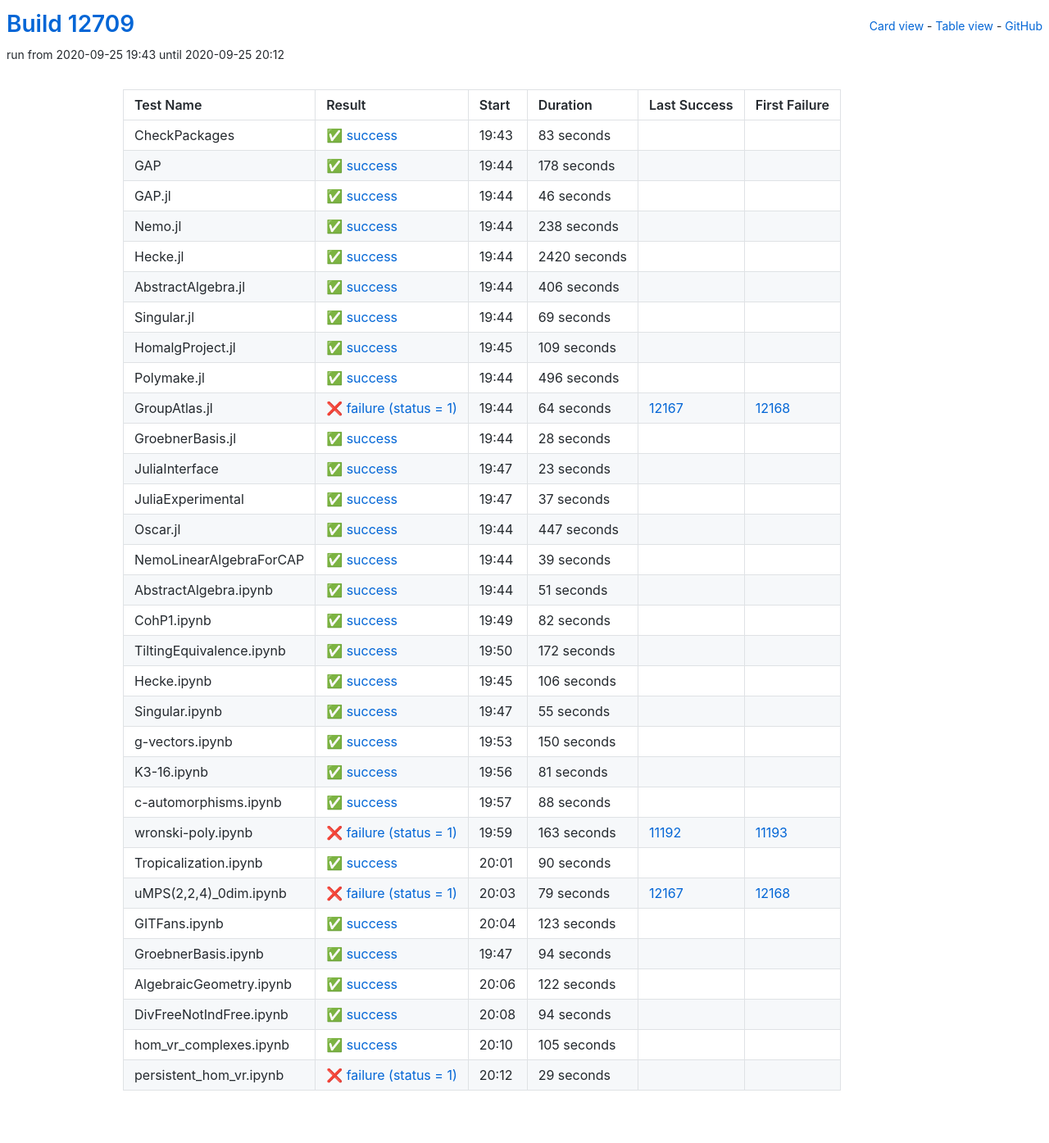
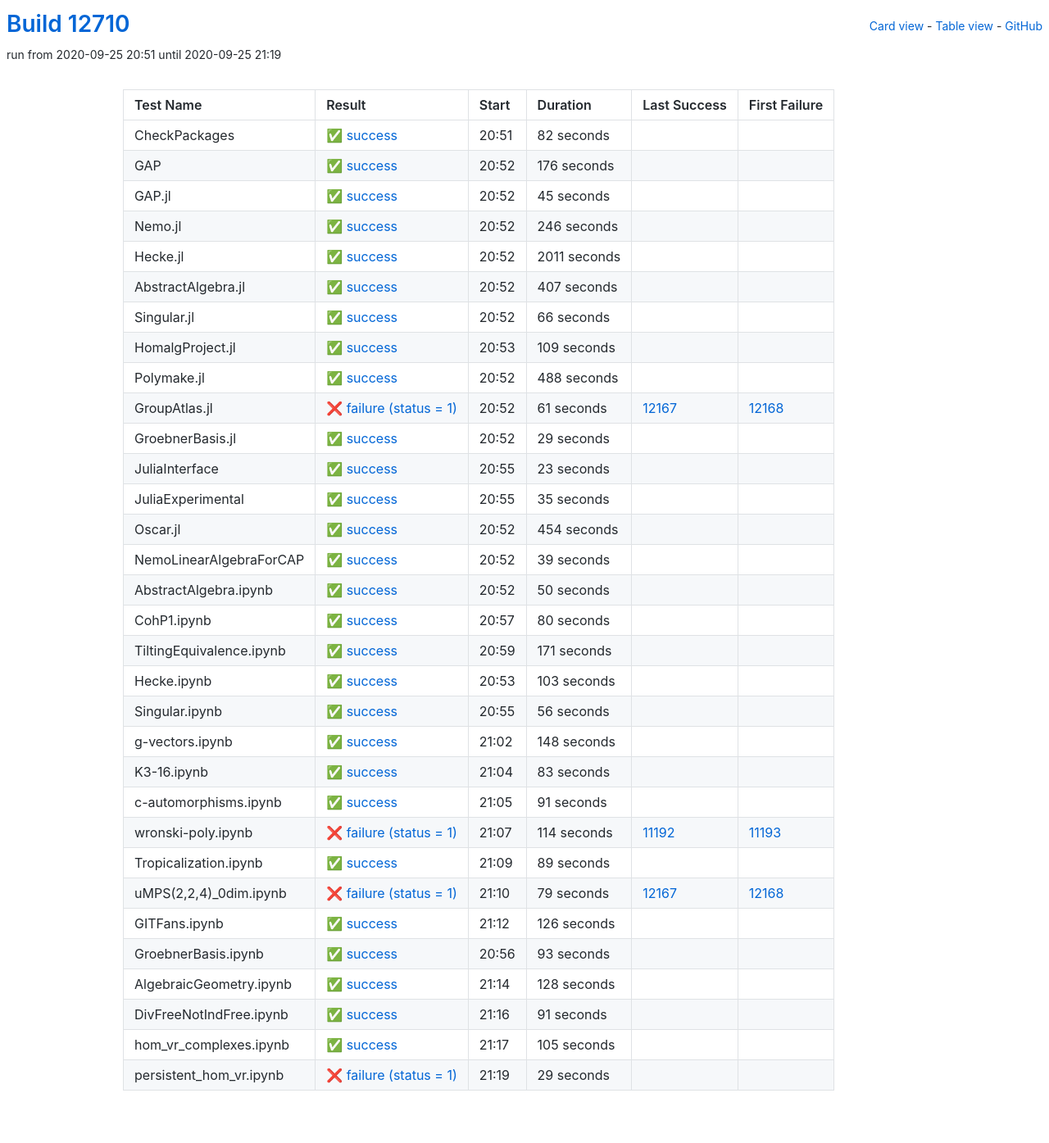
Before and after one commit to oscar-system/oscar-ci-status, a Jekyll site: the page built from table.html, in a window 1280 px wide. Shown: the whole page at 82% size. Built offline with Jekyll 4.4.1, drawn with Linux system fonts in a browser that asks for light colours.

Commit message:
Build #12710

```diff
--- a/_data/ci.yml
+++ b/_data/ci.yml
@@ -1,6 +1,6 @@
 ---
-build: 12709
-build_url: https://oscarci.mathematik.uni-kl.de/job/oscar/12709/
+build: 12710
+build_url: https://oscarci.mathematik.uni-kl.de/job/oscar/12710/
 job: oscar
 organization: oscar-system
 repo: oscar-ci-status
@@ -8,92 +8,92 @@
 tests:
 - name: CheckPackages
   id: checkpackages
-  log: https://oscarci.mathematik.uni-kl.de/job/oscar/12709/artifact/logs/build-12709/CheckPackages.log
-  start: 2020-09-25 19:43
+  log: https://oscarci.mathematik.uni-kl.de/job/oscar/12710/artifact/logs/build-12710/CheckPackages.log
+  start: 2020-09-25 20:51
   success: true
   exitcode: 0
   status: success
-  duration: 83
+  duration: 82
   last_success: false
   last_success_url:
   first_failure: false
   first_failure_url:
 - name: GAP
   id: gap
-  log: https://oscarci.mathematik.uni-kl.de/job/oscar/12709/artifact/logs/build-12709/GAP.log
-  start: 2020-09-25 19:44
+  log: https://oscarci.mathematik.uni-kl.de/job/oscar/12710/artifact/logs/build-12710/GAP.log
+  start: 2020-09-25 20:52
   success: true
   exitcode: 0
   status: success
-  duration: 178
+  duration: 176
   last_success: false
   last_success_url:
   first_failure: false
   first_failure_url:
 - name: GAP.jl
   id: gap-jl
-  log: https://oscarci.mathematik.uni-kl.de/job/oscar/12709/artifact/logs/build-12709/GAP.jl.log
-  start: 2020-09-25 19:44
+  log: https://oscarci.mathematik.uni-kl.de/job/oscar/12710/artifact/logs/build-12710/GAP.jl.log
+  start: 2020-09-25 20:52
   success: true
   exitcode: 0
   status: success
-  duration: 46
+  duration: 45
   last_success: false
   last_success_url:
   first_failure: false
   first_failure_url:
 - name: Nemo.jl
   id: nemo-jl
-  log: https://oscarci.mathematik.uni-kl.de/job/oscar/12709/artifact/logs/build-12709/Nemo.jl.log
-  start: 2020-09-25 19:44
+  log: https://oscarci.mathematik.uni-kl.de/job/oscar/12710/artifact/logs/build-12710/Nemo.jl.log
+  start: 2020-09-25 20:52
   success: true
   exitcode: 0
   status: success
-  duration: 238
+  duration: 246
   last_success: false
   last_success_url:
   first_failure: false
   first_failure_url:
 - name: Hecke.jl
   id: hecke-jl
-  log: https://oscarci.mathematik.uni-kl.de/job/oscar/12709/artifact/logs/build-12709/Hecke.jl.log
-  start: 2020-09-25 19:44
+  log: https://oscarci.mathematik.uni-kl.de/job/oscar/12710/artifact/logs/build-12710/Hecke.jl.log
+  start: 2020-09-25 20:52
   success: true
   exitcode: 0
   status: success
-  duration: 2420
+  duration: 2011
   last_success: false
   last_success_url:
   first_failure: false
   first_failure_url:
 - name: AbstractAlgebra.jl
   id: abstractalgebra-jl
-  log: https://oscarci.mathematik.uni-kl.de/job/oscar/12709/artifact/logs/build-12709/AbstractAlgebra.jl.log
-  start: 2020-09-25 19:44
+  log: https://oscarci.mathematik.uni-kl.de/job/oscar/12710/artifact/logs/build-12710/AbstractAlgebra.jl.log
+  start: 2020-09-25 20:52
   success: true
   exitcode: 0
   status: success
-  duration: 406
+  duration: 407
   last_success: false
   last_success_url:
   first_failure: false
   first_failure_url:
 - name: Singular.jl
   id: singular-jl
-  log: https://oscarci.mathematik.uni-kl.de/job/oscar/12709/artifact/logs/build-12709/Singular.jl.log
-  start: 2020-09-25 19:44
+  log: https://oscarci.mathematik.uni-kl.de/job/oscar/12710/artifact/logs/build-12710/Singular.jl.log
+  start: 2020-09-25 20:52
   success: true
   exitcode: 0
   status: success
-  duration: 69
+  duration: 66
   last_success: false
   last_success_url:
   first_failure: false
   first_failure_url:
 - name: HomalgProject.jl
   id: homalgproject-jl
-  log: https://oscarci.mathematik.uni-kl.de/job/oscar/12709/artifact/logs/build-12709/HomalgProject.jl.log
-  start: 2020-09-25 19:45
+  log: https://oscarci.mathematik.uni-kl.de/job/oscar/12710/artifact/logs/build-12710/HomalgProject.jl.log
+  start: 2020-09-25 20:53
   success: true
   exitcode: 0
   status: success
@@ -104,44 +104,44 @@
   first_failure_url:
 - name: Polymake.jl
   id: polymake-jl
-  log: https://oscarci.mathematik.uni-kl.de/job/oscar/12709/artifact/logs/build-12709/Polymake.jl.log
-  start: 2020-09-25 19:44
+  log: https://oscarci.mathematik.uni-kl.de/job/oscar/12710/artifact/logs/build-12710/Polymake.jl.log
+  start: 2020-09-25 20:52
   success: true
   exitcode: 0
   status: success
-  duration: 496
+  duration: 488
   last_success: false
   last_success_url:
   first_failure: false
   first_failure_url:
 - name: GroupAtlas.jl
   id: groupatlas-jl
-  log: https://oscarci.mathematik.uni-kl.de/job/oscar/12709/artifact/logs/build-12709/GroupAtlas.jl.log
-  start: 2020-09-25 19:44
+  log: https://oscarci.mathematik.uni-kl.de/job/oscar/12710/artifact/logs/build-12710/GroupAtlas.jl.log
+  start: 2020-09-25 20:52
   success: false
   exitcode: 1
   status: failure
-  duration: 64
+  duration: 61
   last_success: 12167
   last_success_url: https://oscarci.mathematik.uni-kl.de/job/oscar/12167/
   first_failure: 12168
   first_failure_url: https://oscarci.mathematik.uni-kl.de/job/oscar/12168/
 - name: GroebnerBasis.jl
   id: groebnerbasis-jl
-  log: https://oscarci.mathematik.uni-kl.de/job/oscar/12709/artifact/logs/build-12709/GroebnerBasis.jl.log
-  start: 2020-09-25 19:44
+  log: https://oscarci.mathematik.uni-kl.de/job/oscar/12710/artifact/logs/build-12710/GroebnerBasis.jl.log
+  start: 2020-09-25 20:52
   success: true
   exitcode: 0
   status: success
-  duration: 28
+  duration: 29
   last_success: false
   last_success_url:
   first_failure: false
   first_failure_url:
 - name: JuliaInterface
   id: juliainterface
-  log: https://oscarci.mathematik.uni-kl.de/job/oscar/12709/artifact/logs/build-12709/JuliaInterface.log
-  start: 2020-09-25 19:47
+  log: https://oscarci.mathematik.uni-kl.de/job/oscar/12710/artifact/logs/build-12710/JuliaInterface.log
+  start: 2020-09-25 20:55
   success: true
   exitcode: 0
   status: success
@@ -152,32 +152,32 @@
   first_failure_url:
 - name: JuliaExperimental
   id: juliaexperimental
-  log: https://oscarci.mathematik.uni-kl.de/job/oscar/12709/artifact/logs/build-12709/JuliaExperimental.log
-  start: 2020-09-25 19:47
+  log: https://oscarci.mathematik.uni-kl.de/job/oscar/12710/artifact/logs/build-12710/JuliaExperimental.log
+  start: 2020-09-25 20:55
   success: true
   exitcode: 0
   status: success
-  duration: 37
+  duration: 35
   last_success: false
   last_success_url:
   first_failure: false
   first_failure_url:
 - name: Oscar.jl
   id: oscar-jl
-  log: https://oscarci.mathematik.uni-kl.de/job/oscar/12709/artifact/logs/build-12709/Oscar.jl.log
-  start: 2020-09-25 19:44
+  log: https://oscarci.mathematik.uni-kl.de/job/oscar/12710/artifact/logs/build-12710/Oscar.jl.log
+  start: 2020-09-25 20:52
   success: true
   exitcode: 0
   status: success
-  duration: 447
+  duration: 454
   last_success: false
   last_success_url:
   first_failure: false
   first_failure_url:
 - name: NemoLinearAlgebraForCAP
   id: nemolinearalgebraforcap
-  log: https://oscarci.mathematik.uni-kl.de/job/oscar/12709/artifact/logs/build-12709/NemoLinearAlgebraForCAP.log
-  start: 2020-09-25 19:44
+  log: https://oscarci.mathematik.uni-kl.de/job/oscar/12710/artifact/logs/build-12710/NemoLinearAlgebraForCAP.log
+  start: 2020-09-25 20:52
   success: true
   exitcode: 0
   status: success
@@ -188,128 +188,128 @@
   first_failure_url:
 - name: AbstractAlgebra.ipynb
   id: abstractalgebra-ipynb
-  log: https://oscarci.mathematik.uni-kl.de/job/oscar/12709/artifact/logs/build-12709/AbstractAlgebra.ipynb.log
-  start: 2020-09-25 19:44
+  log: https://oscarci.mathematik.uni-kl.de/job/oscar/12710/artifact/logs/build-12710/AbstractAlgebra.ipynb.log
+  start: 2020-09-25 20:52
   success: true
   exitcode: 0
   status: success
-  duration: 51
+  duration: 50
   last_success: false
   last_success_url:
   first_failure: false
   first_failure_url:
 - name: CohP1.ipynb
   id: cohp1-ipynb
-  log: https://oscarci.mathematik.uni-kl.de/job/oscar/12709/artifact/logs/build-12709/CohP1.ipynb.log
-  start: 2020-09-25 19:49
+  log: https://oscarci.mathematik.uni-kl.de/job/oscar/12710/artifact/logs/build-12710/CohP1.ipynb.log
+  start: 2020-09-25 20:57
   success: true
   exitcode: 0
   status: success
-  duration: 82
+  duration: 80
   last_success: false
   last_success_url:
   first_failure: false
   first_failure_url:
 - name: TiltingEquivalence.ipynb
   id: tiltingequivalence-ipynb
-  log: https://oscarci.mathematik.uni-kl.de/job/oscar/12709/artifact/logs/build-12709/TiltingEquivalence.ipynb.log
-  start: 2020-09-25 19:50
+  log: https://oscarci.mathematik.uni-kl.de/job/oscar/12710/artifact/logs/build-12710/TiltingEquivalence.ipynb.log
+  start: 2020-09-25 20:59
   success: true
   exitcode: 0
   status: success
-  duration: 172
+  duration: 171
   last_success: false
   last_success_url:
   first_failure: false
   first_failure_url:
 - name: Hecke.ipynb
   id: hecke-ipynb
-  log: https://oscarci.mathematik.uni-kl.de/job/oscar/12709/artifact/logs/build-12709/Hecke.ipynb.log
-  start: 2020-09-25 19:45
+  log: https://oscarci.mathematik.uni-kl.de/job/oscar/12710/artifact/logs/build-12710/Hecke.ipynb.log
+  start: 2020-09-25 20:53
   success: true
   exitcode: 0
   status: success
-  duration: 106
+  duration: 103
   last_success: false
   last_success_url:
   first_failure: false
   first_failure_url:
 - name: Singular.ipynb
   id: singular-ipynb
-  log: https://oscarci.mathematik.uni-kl.de/job/oscar/12709/artifact/logs/build-12709/Singular.ipynb.log
-  start: 2020-09-25 19:47
+  log: https://oscarci.mathematik.uni-kl.de/job/oscar/12710/artifact/logs/build-12710/Singular.ipynb.log
+  start: 2020-09-25 20:55
   success: true
   exitcode: 0
   status: success
-  duration: 55
+  duration: 56
   last_success: false
   last_success_url:
   first_failure: false
   first_failure_url:
 - name: g-vectors.ipynb
   id: g-vectors-ipynb
-  log: https://oscarci.mathematik.uni-kl.de/job/oscar/12709/artifact/logs/build-12709/g-vectors.ipynb.log
-  start: 2020-09-25 19:53
+  log: https://oscarci.mathematik.uni-kl.de/job/oscar/12710/artifact/logs/build-12710/g-vectors.ipynb.log
+  start: 2020-09-25 21:02
   success: true
   exitcode: 0
   status: success
-  duration: 150
+  duration: 148
   last_success: false
   last_success_url:
   first_failure: false
   first_failure_url:
 - name: K3-16.ipynb
   id: k3-16-ipynb
-  log: https://oscarci.mathematik.uni-kl.de/job/oscar/12709/artifact/logs/build-12709/K3-16.ipynb.log
-  start: 2020-09-25 19:56
+  log: https://oscarci.mathematik.uni-kl.de/job/oscar/12710/artifact/logs/build-12710/K3-16.ipynb.log
+  start: 2020-09-25 21:04
   success: true
   exitcode: 0
   status: success
-  duration: 81
+  duration: 83
   last_success: false
   last_success_url:
   first_failure: false
   first_failure_url:
 - name: c-automorphisms.ipynb
   id: c-automorphisms-ipynb
-  log: https://oscarci.mathematik.uni-kl.de/job/oscar/12709/artifact/logs/build-12709/c-automorphisms.ipynb.log
-  start: 2020-09-25 19:57
+  log: https://oscarci.mathematik.uni-kl.de/job/oscar/12710/artifact/logs/build-12710/c-automorphisms.ipynb.log
+  start: 2020-09-25 21:05
   success: true
   exitcode: 0
   status: success
-  duration: 88
+  duration: 91
   last_success: false
   last_success_url:
   first_failure: false
   first_failure_url:
 - name: wronski-poly.ipynb
   id: wronski-poly-ipynb
-  log: https://oscarci.mathematik.uni-kl.de/job/oscar/12709/artifact/logs/build-12709/wronski-poly.ipynb.log
-  start: 2020-09-25 19:59
+  log: https://oscarci.mathematik.uni-kl.de/job/oscar/12710/artifact/logs/build-12710/wronski-poly.ipynb.log
+  start: 2020-09-25 21:07
   success: false
   exitcode: 1
   status: failure
-  duration: 163
+  duration: 114
   last_success: 11192
   last_success_url: https://oscarci.mathematik.uni-kl.de/job/oscar/11192/
   first_failure: 11193
   first_failure_url: https://oscarci.mathematik.uni-kl.de/job/oscar/11193/
 - name: Tropicalization.ipynb
   id: tropicalization-ipynb
-  log: https://oscarci.mathematik.uni-kl.de/job/oscar/12709/artifact/logs/build-12709/Tropicalization.ipynb.log
-  start: 2020-09-25 20:01
+  log: https://oscarci.mathematik.uni-kl.de/job/oscar/12710/artifact/logs/build-12710/Tropicalization.ipynb.log
+  start: 2020-09-25 21:09
   success: true
   exitcode: 0
   status: success
-  duration: 90
+  duration: 89
   last_success: false
   last_success_url:
   first_failure: false
   first_failure_url:
 - name: uMPS(2,2,4)_0dim.ipynb
   id: umps-2-2-4-0dim-ipynb
-  log: https://oscarci.mathematik.uni-kl.de/job/oscar/12709/artifact/logs/build-12709/uMPS-2-2-4-_0dim.ipynb.log
-  start: 2020-09-25 20:03
+  log: https://oscarci.mathematik.uni-kl.de/job/oscar/12710/artifact/logs/build-12710/uMPS-2-2-4-_0dim.ipynb.log
+  start: 2020-09-25 21:10
   success: false
   exitcode: 1
   status: failure
@@ -320,56 +320,56 @@
   first_failure_url: https://oscarci.mathematik.uni-kl.de/job/oscar/12168/
 - name: GITFans.ipynb
   id: gitfans-ipynb
-  log: https://oscarci.mathematik.uni-kl.de/job/oscar/12709/artifact/logs/build-12709/GITFans.ipynb.log
-  start: 2020-09-25 20:04
+  log: https://oscarci.mathematik.uni-kl.de/job/oscar/12710/artifact/logs/build-12710/GITFans.ipynb.log
+  start: 2020-09-25 21:12
   success: true
   exitcode: 0
   status: success
-  duration: 123
+  duration: 126
   last_success: false
   last_success_url:
   first_failure: false
   first_failure_url:
 - name: GroebnerBasis.ipynb
   id: groebnerbasis-ipynb
-  log: https://oscarci.mathematik.uni-kl.de/job/oscar/12709/artifact/logs/build-12709/GroebnerBasis.ipynb.log
-  start: 2020-09-25 19:47
+  log: https://oscarci.mathematik.uni-kl.de/job/oscar/12710/artifact/logs/build-12710/GroebnerBasis.ipynb.log
+  start: 2020-09-25 20:56
   success: true
   exitcode: 0
   status: success
-  duration: 94
+  duration: 93
   last_success: false
   last_success_url:
   first_failure: false
   first_failure_url:
 - name: AlgebraicGeometry.ipynb
   id: algebraicgeometry-ipynb
-  log: https://oscarci.mathematik.uni-kl.de/job/oscar/12709/artifact/logs/build-12709/AlgebraicGeometry.ipynb.log
-  start: 2020-09-25 20:06
+  log: https://oscarci.mathematik.uni-kl.de/job/oscar/12710/artifact/logs/build-12710/AlgebraicGeometry.ipynb.log
+  start: 2020-09-25 21:14
   success: true
   exitcode: 0
   status: success
-  duration: 122
+  duration: 128
   last_success: false
   last_success_url:
   first_failure: false
   first_failure_url:
 - name: DivFreeNotIndFree.ipynb
   id: divfreenotindfree-ipynb
-  log: https://oscarci.mathematik.uni-kl.de/job/oscar/12709/artifact/logs/build-12709/DivFreeNotIndFree.ipynb.log
-  start: 2020-09-25 20:08
+  log: https://oscarci.mathematik.uni-kl.de/job/oscar/12710/artifact/logs/build-12710/DivFreeNotIndFree.ipynb.log
+  start: 2020-09-25 21:16
   success: true
   exitcode: 0
   status: success
-  duration: 94
+  duration: 91
   last_success: false
   last_success_url:
   first_failure: false
   first_failure_url:
 - name: hom_vr_complexes.ipynb
   id: hom-vr-complexes-ipynb
-  log: https://oscarci.mathematik.uni-kl.de/job/oscar/12709/artifact/logs/build-12709/hom_vr_complexes.ipynb.log
-  start: 2020-09-25 20:10
+  log: https://oscarci.mathematik.uni-kl.de/job/oscar/12710/artifact/logs/build-12710/hom_vr_complexes.ipynb.log
+  start: 2020-09-25 21:17
   success: true
   exitcode: 0
   status: success
@@ -380,8 +380,8 @@
   first_failure_url:
 - name: persistent_hom_vr.ipynb
   id: persistent-hom-vr-ipynb
-  log: https://oscarci.mathematik.uni-kl.de/job/oscar/12709/artifact/logs/build-12709/persistent_hom_vr.ipynb.log
-  start: 2020-09-25 20:12
+  log: https://oscarci.mathematik.uni-kl.de/job/oscar/12710/artifact/logs/build-12710/persistent_hom_vr.ipynb.log
+  start: 2020-09-25 21:19
   success: false
   exitcode: 1
   status: failure
```
Also changed, not shown: README.md.
